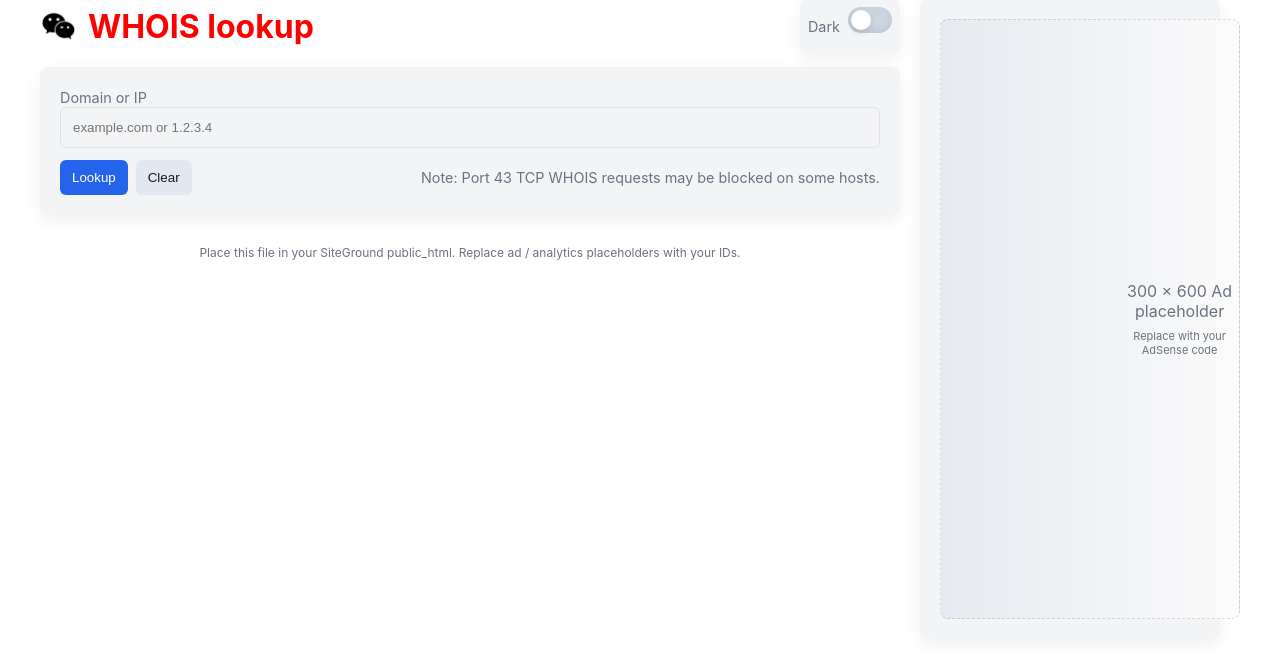
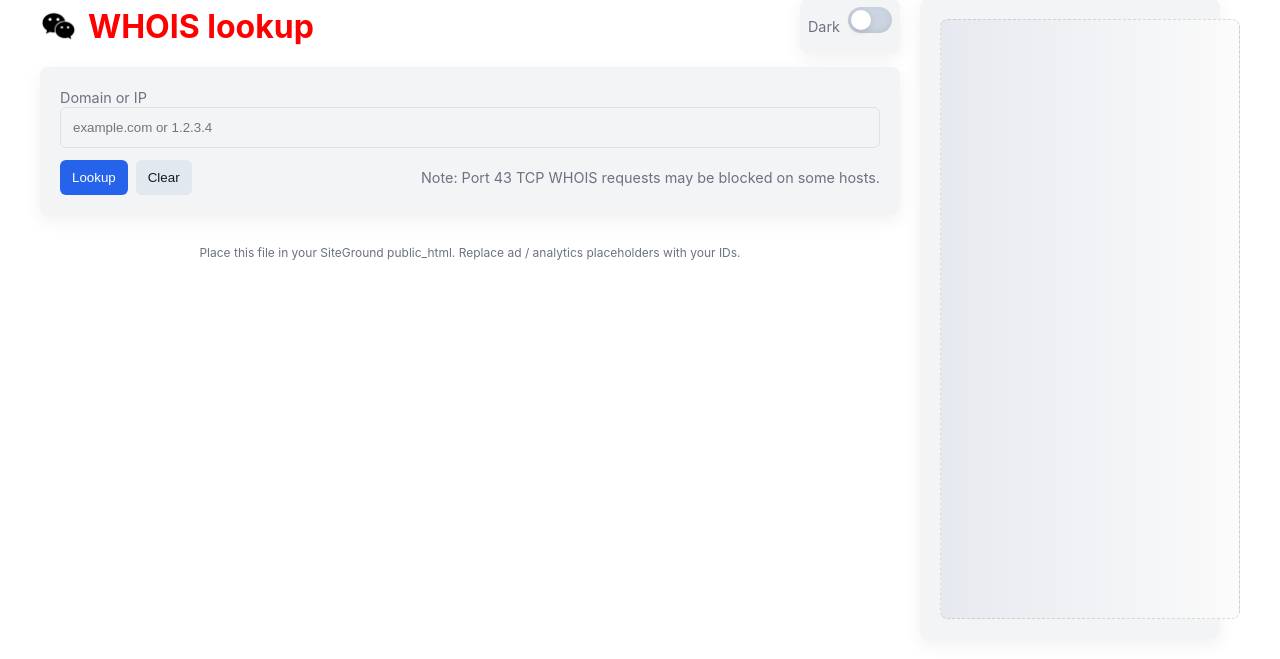
Before and after one commit to terence/whois, a PHP site: page / in a window 1280 px wide. Shown: the part 25-684 px from the top of the page. Run offline with PHP 8.4, Linux system fonts and the light colour scheme.

Commit message:
adsense adjust

```diff
--- a/public_html/index.php
+++ b/public_html/index.php
@@ -217,10 +217,6 @@ if ($q === '') {
      (adsbygoogle = window.adsbygoogle || []).push({});
 </script>
 
-                        <div style="text-align:center;color:var(--muted)">
-                            300 × 600 Ad placeholder
-                            <div style="font-size:11px;margin-top:8px;color:var(--muted)">Replace with your AdSense code</div>
-                        </div>
                     </div>
                 </div>
             </aside>
```
